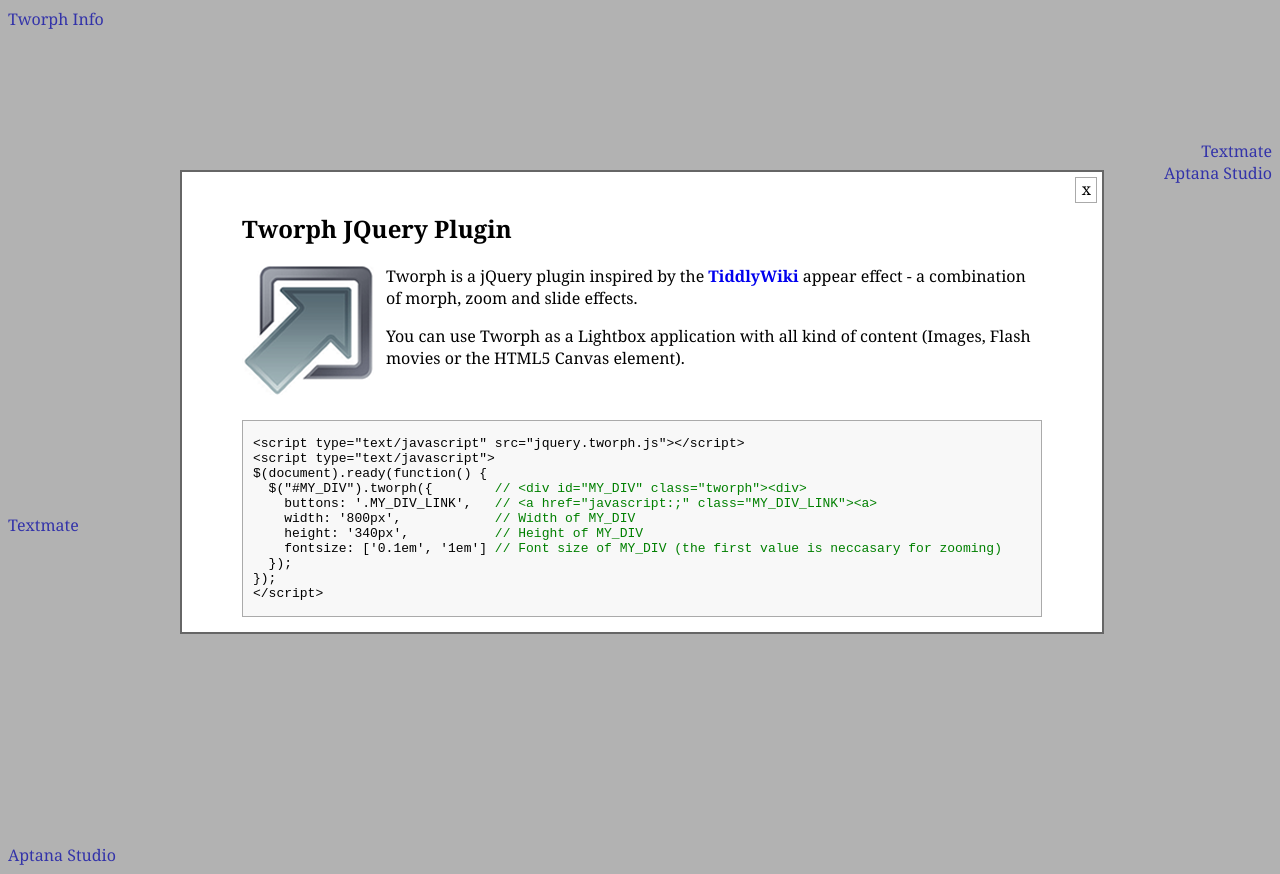
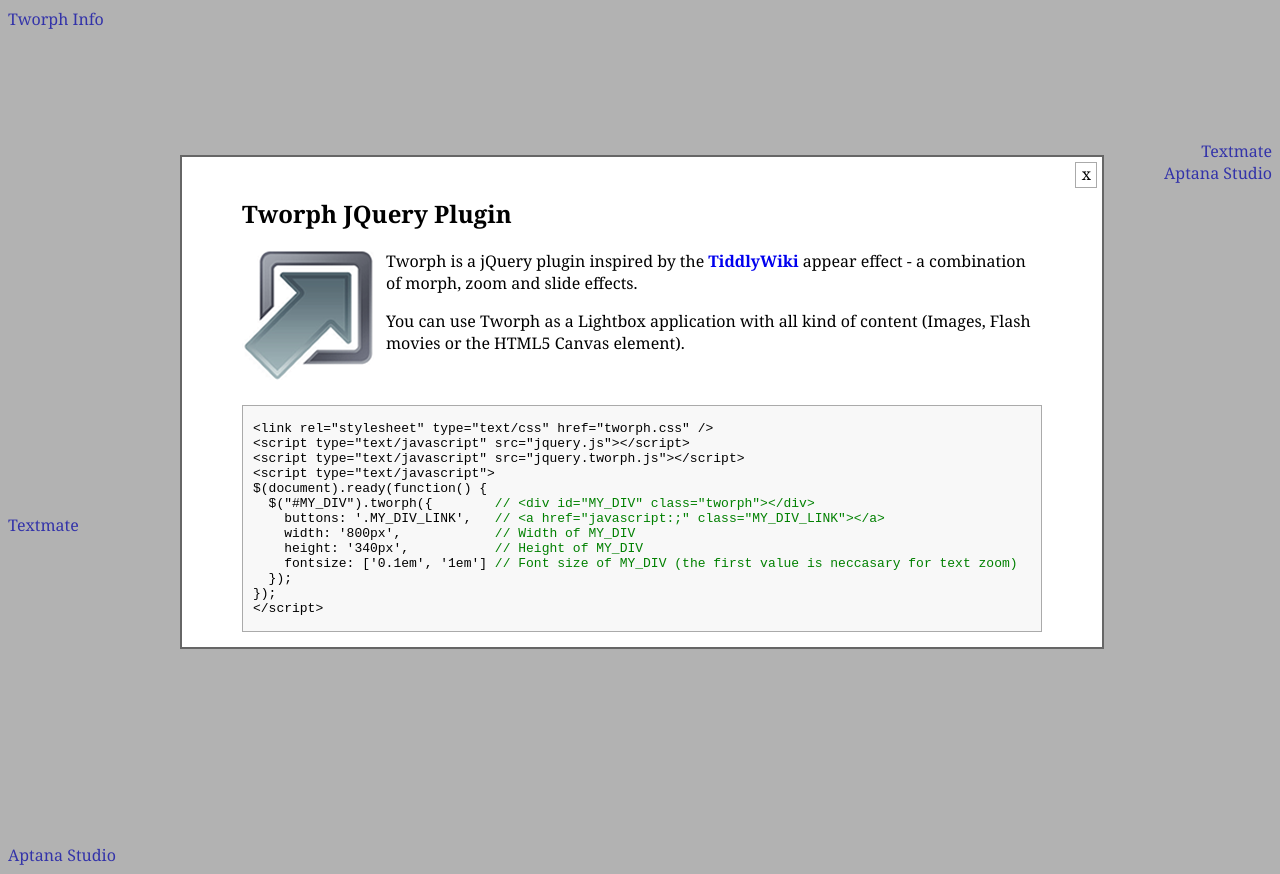
Before and after one commit to up/tworph, a plain HTML site: page demo.html in a window 1280 px wide. Drawn offline with Linux system fonts and the light colour scheme.

Commit message:
Changed usage code

```diff
--- a/demo.html
+++ b/demo.html
@@ -48,7 +48,7 @@ $(document).ready(function() {
 	$("#tworph_info").tworph({
 		buttons: '.tworph_info_btn',
 		width: '800px',
-		height: '420px',
+		height: '450px',
 		fontsize: ['0.1em', '1em']
 	});
 
@@ -75,14 +75,16 @@ $(document).ready(function() {
 			<p>You can use Tworph as a Lightbox application with all kind of content (Images, Flash movies or the HTML5 Canvas element).</p>
 			<br/>
 			<pre><code>
+&lt;link rel="stylesheet" type="text/css" href="tworph.css" />
+&lt;script type="text/javascript" src="jquery.js">&lt;/script>
 &lt;script type="text/javascript" src="jquery.tworph.js">&lt;/script>
 &lt;script type="text/javascript">
 $(document).ready(function() {
-  $("#MY_DIV").tworph({        <span>// &lt;div id="MY_DIV" class="tworph">&lt;div></span>
-    buttons: '.MY_DIV_LINK',   <span>// &lt;a href="javascript:;" class="MY_DIV_LINK">&lt;a></span>
+  $("#MY_DIV").tworph({        <span>// &lt;div id="MY_DIV" class="tworph">&lt;/div></span>
+    buttons: '.MY_DIV_LINK',   <span>// &lt;a href="javascript:;" class="MY_DIV_LINK">&lt;/a></span>
     width: '800px',            <span>// Width of MY_DIV</span>
     height: '340px',           <span>// Height of MY_DIV</span>
-    fontsize: ['0.1em', '1em'] <span>// Font size of MY_DIV (the first value is neccasary for zooming)</span>
+    fontsize: ['0.1em', '1em'] <span>// Font size of MY_DIV (the first value is neccasary for text zoom)</span>
   });
 });
 &lt;/script>
```
Also changed, not shown: 1 other file.
